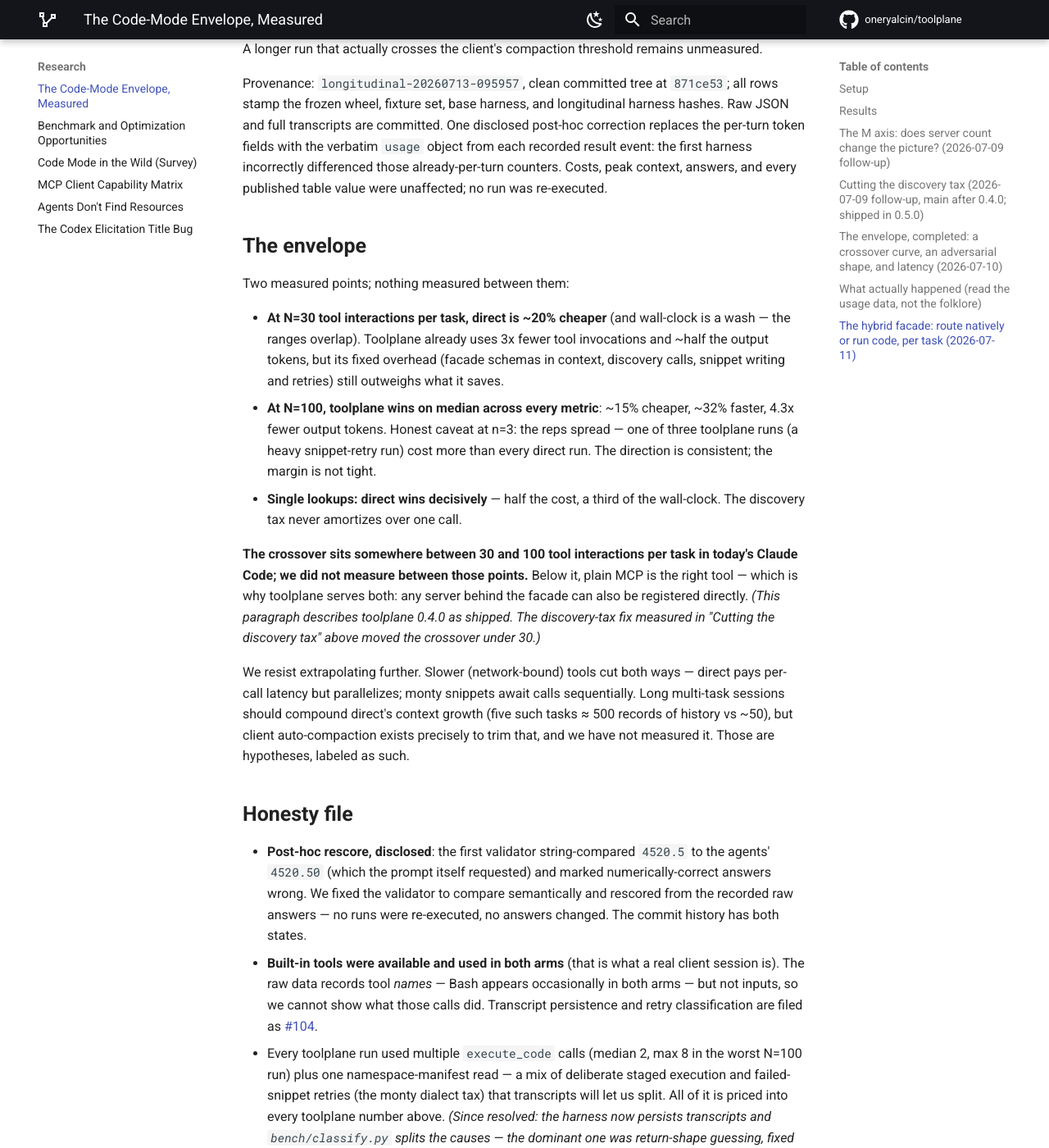
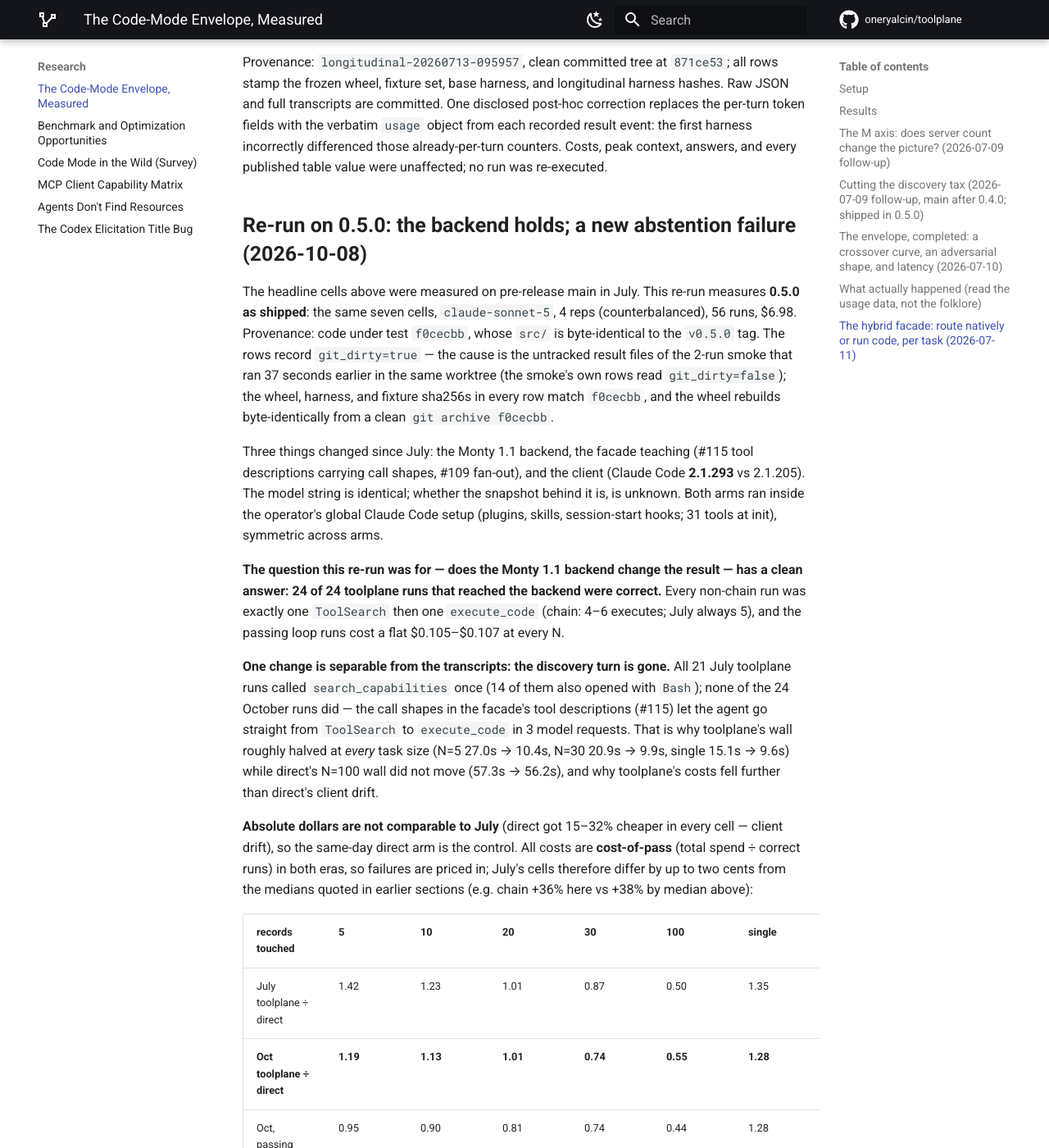
Before and after one commit to oneryalcin/toolplane, an MkDocs documentation site: the page built from docs/code-mode-benchmark.md, in a window 1280 px wide and 1400 px high, scrolled down 19619 px. Shown: the whole window at 82% size. Built offline with MkDocs 1.6.1 and Material for MkDocs 9.7.7, drawn with Linux system fonts in a browser that asks for light colours; comment, search, counter and statistics services are not loaded; some of the changed text lies outside the part shown.

Commit message:
Re-run the headline on 0.5.0: backend holds, abstention found (#150)
56 runs, claude-sonnet-5, Claude Code 2.1.293, src == v0.5.0. Every
toolplane run that reached the Monty 1.1 backend was correct (24/24).
Separable from transcripts: the discovery turn is gone (July 21/21 runs
called search_capabilities, Oct 0/24) — toolplane wall roughly halved
at every N; N=100 ~5x faster than direct, still ~45% cheaper. Passing
toolplane runs undercut direct at every loop N, but 4/28 abstained with
zero tool calls (0/21 July, 0/28 direct; Fisher p=0.125/0.111), so the
small-N cost-of-pass cells track which cells drew an abstention, not a
crossover curve. Chain cost gap +36% -> +7% (one-rep overlap), still
slower. Filed #150 with the name-signal hypothesis labeled untested.

Gate: unbiased Fable reparse from raw rows — 7 findings, all fixed
(git_dirty provenance misstated, crossover over-read, separable
discovery-turn mechanism omitted, mixed median/cost-of-pass bases,
chain parity overstated, per-hop count, environment disclosure).

```diff
--- a/docs/code-mode-benchmark.md
+++ b/docs/code-mode-benchmark.md
@@ -5,9 +5,8 @@
 
 *Release status (2026-10-08): the follow-up sections below measured
 pre-release main; that facade (search hits and tool descriptions carrying
-call shapes) shipped in **toolplane 0.5.0**. They were not re-run on
-0.5.0's Monty 1.1 backend. The costs measured are model tokens, which a
-backend swap is not expected to move — expected, not verified.*
+call shapes) shipped in **toolplane 0.5.0**, and the headline cells were
+re-run on 0.5.0 — see [Re-run on 0.5.0](#re-run-on-050-the-backend-holds-a-new-abstention-failure-2026-10-08).*
 
 The code-mode thesis — one Python snippet looping over tools beats N
 individual tool calls — is repeated in vendor blog posts and was the
@@ -857,6 +856,95 @@
 differenced those already-per-turn counters. Costs, peak context, answers, and
 every published table value were unaffected; no run was re-executed.
 
+## Re-run on 0.5.0: the backend holds; a new abstention failure (2026-10-08)
+
+The headline cells above were measured on pre-release main in July. This
+re-run measures **0.5.0 as shipped**: the same seven cells,
+`claude-sonnet-5`, 4 reps (counterbalanced), 56 runs, $6.98. Provenance:
+code under test `f0cecbb`, whose `src/` is byte-identical to the `v0.5.0`
+tag. The rows record `git_dirty=true` — the cause is the untracked result
+files of the 2-run smoke that ran 37 seconds earlier in the same worktree
+(the smoke's own rows read `git_dirty=false`); the wheel, harness, and
+fixture sha256s in every row match `f0cecbb`, and the wheel rebuilds
+byte-identically from a clean `git archive f0cecbb`.
+
+Three things changed since July: the Monty 1.1 backend, the facade
+teaching (#115 tool descriptions carrying call shapes, #109 fan-out), and
+the client (Claude Code **2.1.293** vs 2.1.205). The model string is
+identical; whether the snapshot behind it is, is unknown. Both arms ran
+inside the operator's global Claude Code setup (plugins, skills,
+session-start hooks; 31 tools at init), symmetric across arms.
+
+**The question this re-run was for — does the Monty 1.1 backend change
+the result — has a clean answer: 24 of 24 toolplane runs that reached
+the backend were correct.** Every non-chain run was exactly one
+`ToolSearch` then one `execute_code` (chain: 4–6 executes; July always
+5), and the passing loop runs cost a flat $0.105–$0.107 at every N.
+
+**One change is separable from the transcripts: the discovery turn is
+gone.** All 21 July toolplane runs called `search_capabilities` once
+(14 of them also opened with `Bash`); none of the 24 October runs did —
+the call shapes in the facade's tool descriptions (#115) let the agent
+go straight from `ToolSearch` to `execute_code` in 3 model requests.
+That is why toolplane's wall roughly halved at *every* task size (N=5
+27.0s → 10.4s, N=30 20.9s → 9.9s, single 15.1s → 9.6s) while direct's
+N=100 wall did not move (57.3s → 56.2s), and why toolplane's costs fell
+further than direct's client drift.
+
+**Absolute dollars are not comparable to July** (direct got 15–32%
+cheaper in every cell — client drift), so the same-day direct arm is the
+control. All costs are **cost-of-pass** (total spend ÷ correct runs) in
+both eras, so failures are priced in; July's cells therefore differ by
+up to two cents from the medians quoted in earlier sections (e.g. chain
++36% here vs +38% by median above):
+
+| records touched | 5 | 10 | 20 | 30 | 100 | single | chain |
+|---|---|---|---|---|---|---|---|
+| July toolplane ÷ direct | 1.42 | 1.23 | 1.01 | 0.87 | 0.50 | 1.35 | 1.36 |
+| **Oct toolplane ÷ direct** | **1.19** | **1.13** | **1.01** | **0.74** | **0.55** | **1.28** | **1.07** |
+| Oct, passing runs only | 0.95 | 0.90 | 0.81 | 0.74 | 0.44 | 1.28 | 1.07 |
+| Oct direct | $0.112 | $0.117 | $0.130 | $0.142 | $0.239 | $0.097 | $0.135 |
+| Oct toolplane | $0.133 | $0.133 | $0.132 | $0.106 | $0.132 | $0.124 | $0.145 |
+| Oct toolplane correct | 3/4 | 3/4 | 3/4 | 4/4 | 3/4 | 4/4 | 4/4 |
+| Oct wall direct / toolplane | 11.4 / 10.4s | 22.1 / 10.2s | 22.8 / 11.4s | 35.9 / 9.9s | 56.2 / 10.9s | 9.4 / 9.6s | 15.8 / 21.8s |
+
+Walls are medians over correct runs.
+
+**Read the loop cells as reliability, not a crossover curve.** Every
+passing toolplane run was cheaper than every direct run at every loop
+size, N=5 included ($0.105 vs $0.112; at N=20 the passing ranges are
+disjoint). With n=4 a loop cell's cost-of-pass is $0.106 (no abstention)
+or ~$0.132 (one abstention), so the row's shape — above direct at 5–10,
+level at 20, below at 30 — tracks which cells happened to draw an
+abstention (only `loop` drew none), not token economics. What is robust:
+toolplane is ~45% cheaper at N=100 even with an abstention priced in,
+and ~5x faster (56.2s vs 10.9s; July 2.8x). Single lookups still cost
+toolplane more (1.35 → 1.28). Chain's cost gap narrowed to +7% with
+ranges overlapping through one rep (the other three sit above direct's
+range), and it is still slower (21.8s vs 15.8s, ranges disjoint).
+
+**The new failure: abstention.** 4 of 28 toolplane runs (`loop5`,
+`loop10`, `loop20`, `loop100`; 3 direct-first, 1 toolplane-first) ended
+in one turn with **zero tool calls** — the agent replied that it had no
+access to any order data, and never invoked `ToolSearch`, so the backend
+never ran. Every other toolplane run opened with `ToolSearch`, as did all
+28 direct runs. 0 of 21 July toolplane runs and 0 of 28 same-day direct
+runs abstained; neither difference is resolved at these counts (Fisher
+p=0.125 and p=0.111). One observation narrows the hypothesis without
+confirming it: July's agent opened 14 of 21 toolplane runs with `Bash`
+(exploring the shell when unsure) and never abstained, while today's
+opens with `ToolSearch` or gives up. Under deferred tool loading, the
+model sees tool *names* before deciding to search; direct's
+`mcp__orders__get_order` names the domain, toolplane's generic
+`execute_code`/`search_capabilities` do not — the server-qualifier
+hypothesis #127 left untested. When the agent did search, `ToolSearch`
+returned client built-ins alongside the facade tools (`CronDelete` in
+15 of 24 results). Tracked as an open question, not a fix
+([#150](https://github.com/oneryalcin/toolplane/issues/150)).
+
+Raw data: `bench/results/run-20261008-012307.json` (the 2-run `single`
+smoke that preceded it, `run-20261008-012230.json`, is in no cell).
+
 ## The envelope
 
 Two measured points; nothing measured between them:
```
Also changed, not shown: README.md (+14 -7 lines).
